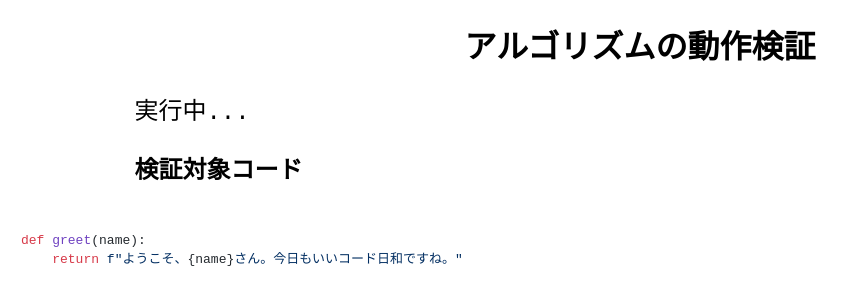
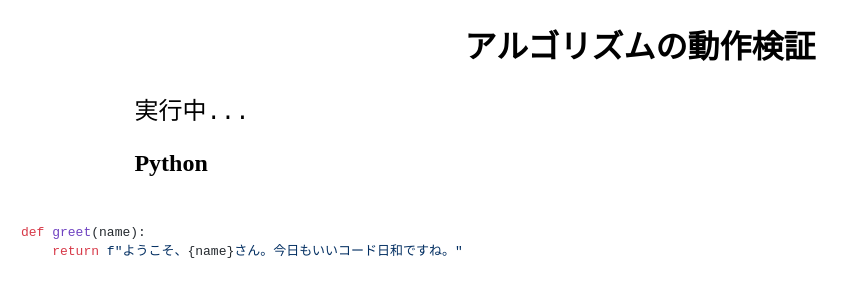
Before and after one commit to zoldof/pyodide, a plain HTML site: page pyodide_runner.html in a window 1280 px wide. Shown: the whole page, without its empty margins (0-858 px from the left). Drawn offline with nearby package versions, Linux system fonts and the light colour scheme.

Commit message:
Update pyodide_runner.html

```diff
--- a/pyodide_runner.html
+++ b/pyodide_runner.html
@@ -18,7 +18,7 @@
   <pre id="output">実行中...</pre>
 
   <!-- ▼ ソースコード表示（highlight付き） -->
-  <h2>検証対象コード</h2>
+  <h2>Python</h2>
   <pre><code class="language-python">
 def greet(name):
     return f"ようこそ、{name}さん。今日もいいコード日和ですね。"
```
